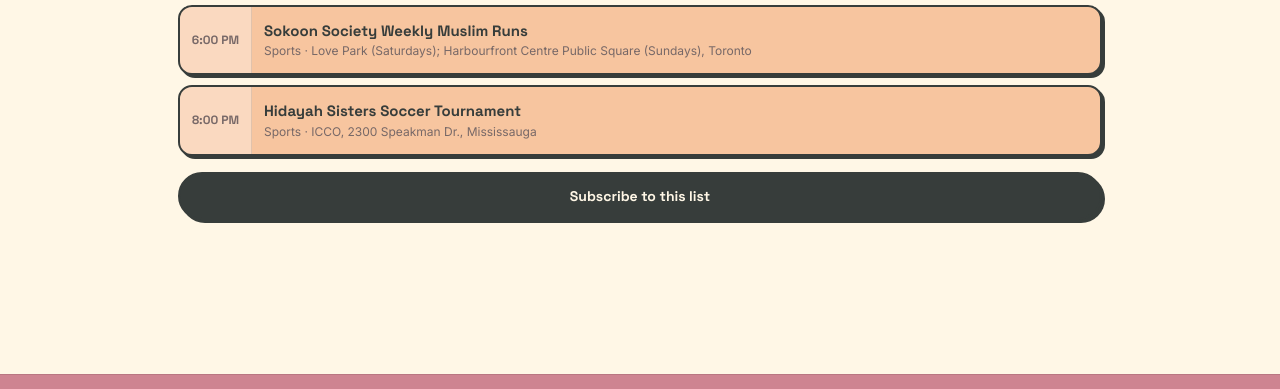
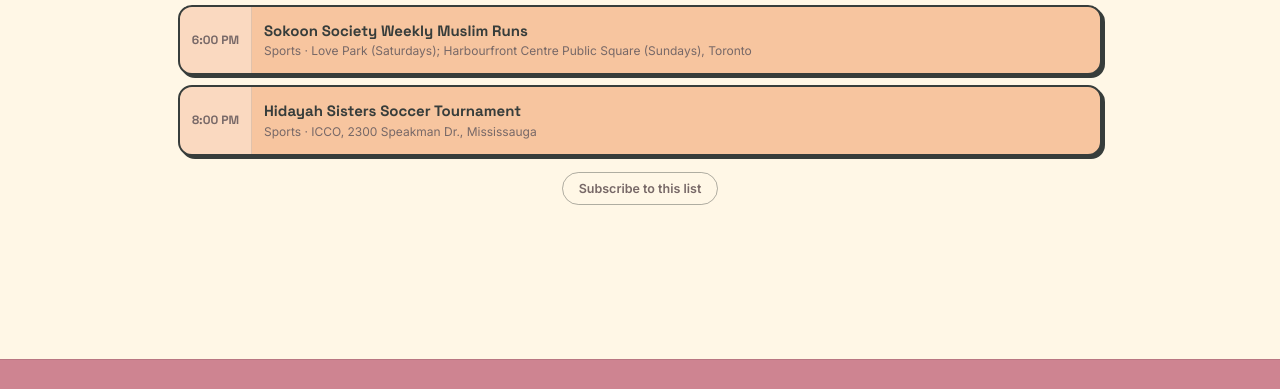
Before and after one commit to lugine/4dasistas, a plain HTML site: page index.html in a window 1280 px wide. Shown: the part 1264-1653 px from the top of the page. Drawn offline with nearby package versions, Linux system fonts and the light colour scheme.

Commit message:
Make 'Subscribe to this list' button smaller and subtle (outline style, auto-width, no heavy shadow)

```diff
--- a/index.html
+++ b/index.html
@@ -312,7 +312,7 @@
   .today-event-info strong{ display:block; font-family:'Space Grotesk',sans-serif; font-size:15px; overflow-wrap:anywhere; }
   .today-event-info span{ display:block; color:var(--muted); font-size:12px; overflow-wrap:anywhere; }
   .today-subscribe{ margin-top:16px; text-align:center; }
-  .today-subscribe-btn{ width:100%; padding:13px 18px; border:2px solid var(--charcoal); border-radius:999px; background:var(--charcoal); color:var(--cream); font-family:'Space Grotesk',sans-serif; font-size:14px; font-weight:700; cursor:pointer; box-shadow:3px 3px 0 var(--charcoal); }
+  .today-subscribe-btn{ display:inline-block; width:auto; padding:8px 16px; border:1.5px solid rgba(55,61,59,0.4); border-radius:999px; background:none; color:var(--muted); font-family:'Inter',sans-serif; font-size:12.5px; font-weight:600; cursor:pointer; box-shadow:none; }
   .today-subscribe-form{ display:flex; gap:8px; margin-top:10px; }
   .today-subscribe-form input{ min-width:0; flex:1; padding:11px 13px; border:2px solid var(--charcoal); border-radius:999px; background:var(--card); color:var(--charcoal); font:inherit; }
   .today-subscribe-form button{ padding:11px 16px; border:2px solid var(--charcoal); border-radius:999px; background:var(--coral); color:var(--charcoal); font-family:'Space Grotesk',sans-serif; font-weight:700; cursor:pointer; }
```
